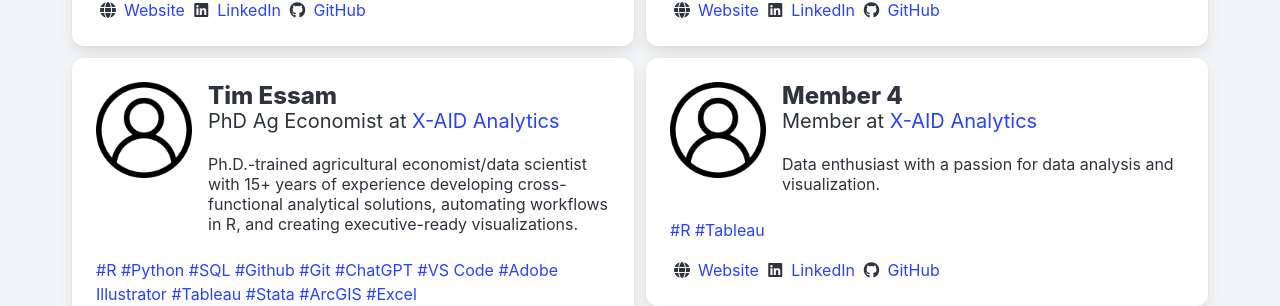
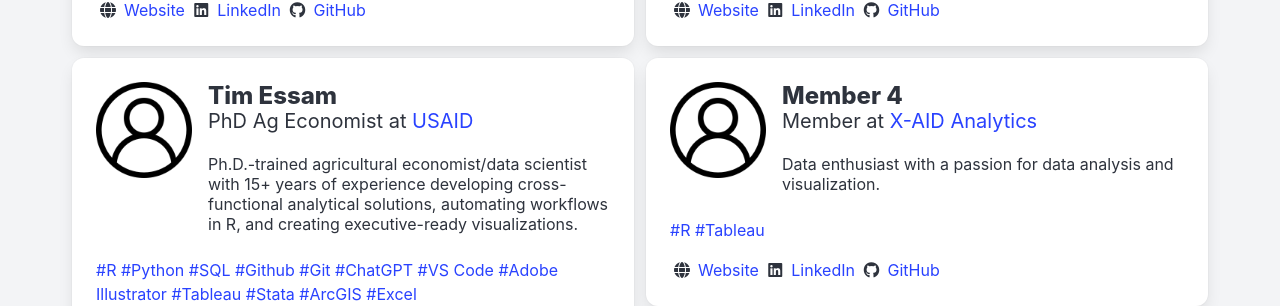
Before and after one commit to X-AID-Analytics/x-aid-analytics.github.io, a Jekyll site: the page built from docs/index.html, in a window 1280 px wide and 900 px high, scrolled down 1482 px. Shown: the part 151-457 px from the top of the window. Built offline with Jekyll 4.4.1, drawn with Linux system fonts in a browser that asks for light colours; nearby versions of some CDN libraries; comment, search, counter and statistics services are not loaded; a style sheet for code colours, icons or effects is not loaded.

Commit message:
feat: add in photo and update organization

```diff
--- a/docs/_data/members.yml
+++ b/docs/_data/members.yml
@@ -40,7 +40,7 @@
     nickname: "Tim"
     image: user1.png
     role: PhD Ag Economist
-    org: X-AID Analytics
+    org: USAID
     org_link: https://x-aid-analytics.github.io
     bio: "Ph.D.-trained agricultural economist/data scientist with 15+ years of experience developing cross-functional analytical solutions, automating workflows in R, and creating executive-ready visualizations. "
     skills: ["R", "Python", "SQL", "Github", "Git", "ChatGPT", "VS Code", "Adobe Illustrator", "Tableau", "Stata", "ArcGIS", "Excel"]
```
Also changed, not shown: docs/assets/img/profiles/tim.jpg (added).
